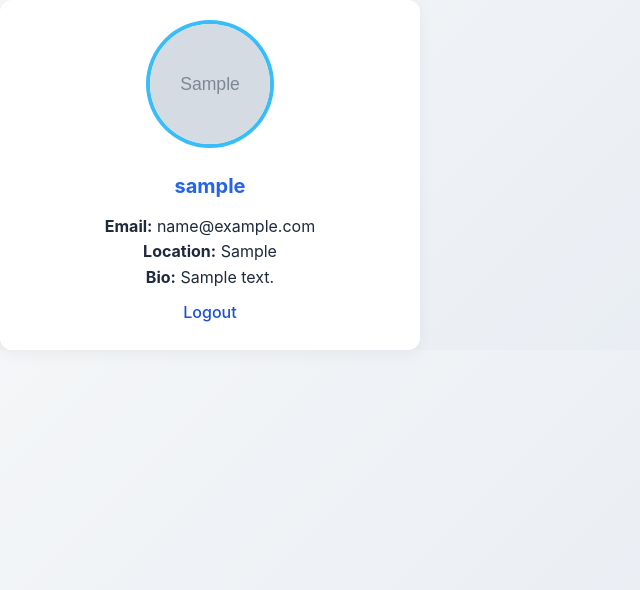
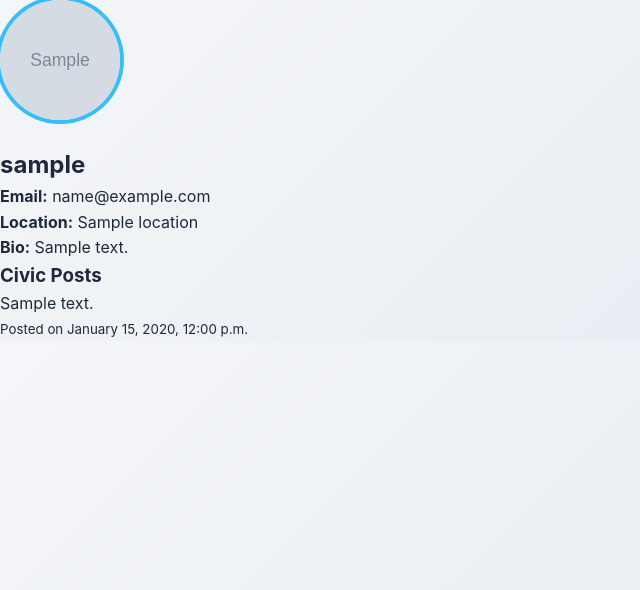
Before and after one commit to SIQVerse/siqnet-social-v, a Django app: template apps/userauth/templates/userauth/profile.html in a window 1280 px wide. Shown: the top 590 px of the page, without its empty margins (0-640 px from the left). Run offline with Django 5.2, Linux system fonts and the light colour scheme; a user stored in the database is signed in; tables that the repository leaves empty hold one stand-in row (values such as "Sample post"); the template is opened without the code that fills it: values that come from a table or form of the project are taken from there, most other values are stand-ins (such as "Sample title", 1, 10 or a date in 2020); grey boxes marked "Sample" are stand-in pictures; parts of the project's set-up code (start-up, migrations or seed data) failed here and were passed over.

Commit message:
Update profile.html

```diff
--- a/apps/userauth/templates/userauth/profile.html
+++ b/apps/userauth/templates/userauth/profile.html
@@ -1,20 +1,41 @@
 {% load static %}
 <!DOCTYPE html>
-<html>
+<html lang="en">
 <head>
-    <title>Profile</title>
+    <meta charset="UTF-8">
+    <title>{{ profile_user.username }}'s Profile</title>
     <link rel="stylesheet" href="{% static 'css/style.css' %}">
 </head>
 <body>
-    <div class="card">
-        {% if user.profile_picture %}
-            <img src="{{ user.profile_picture.url }}" class="profile-picture" alt="Profile Picture">
+    <div class="profile-card">
+        {% if profile_user.profile_picture %}
+            <img src="{{ profile_user.profile_picture.url }}" class="profile-picture" alt="{{ profile_user.username }}'s Profile Picture">
         {% endif %}
-        <h3>{{ user.username }}</h3>
-        <p><strong>Email:</strong> {{ user.email }}</p>
-        <p><strong>Location:</strong> {{ user.location }}</p>
-        <p><strong>Bio:</strong> {{ user.bio }}</p>
-        <a href="{% url 'logout' %}">Logout</a>
+
+        <h2>{{ profile_user.username }}</h2>
+        <p><strong>Email:</strong> {{ profile_user.email }}</p>
+        <p><strong>Location:</strong> {{ profile_user.location }}</p>
+        <p><strong>Bio:</strong> {{ profile_user.bio }}</p>
+
+        {% if request.user == profile_user %}
+            <a href="{% url 'logout' %}">Logout</a>
+        {% endif %}
+    </div>
+
+    <div class="posts-section">
+        <h3>Civic Posts</h3>
+        {% if posts %}
+            <ul class="post-list">
+                {% for post in posts %}
+                    <li>
+                        <p>{{ post.content }}</p>
+                        <small>Posted on {{ post.created_at|date:"F j, Y, g:i a" }}</small>
+                    </li>
+                {% endfor %}
+            </ul>
+        {% else %}
+            <p>No posts yet.</p>
+        {% endif %}
     </div>
 </body>
 </html>
```
